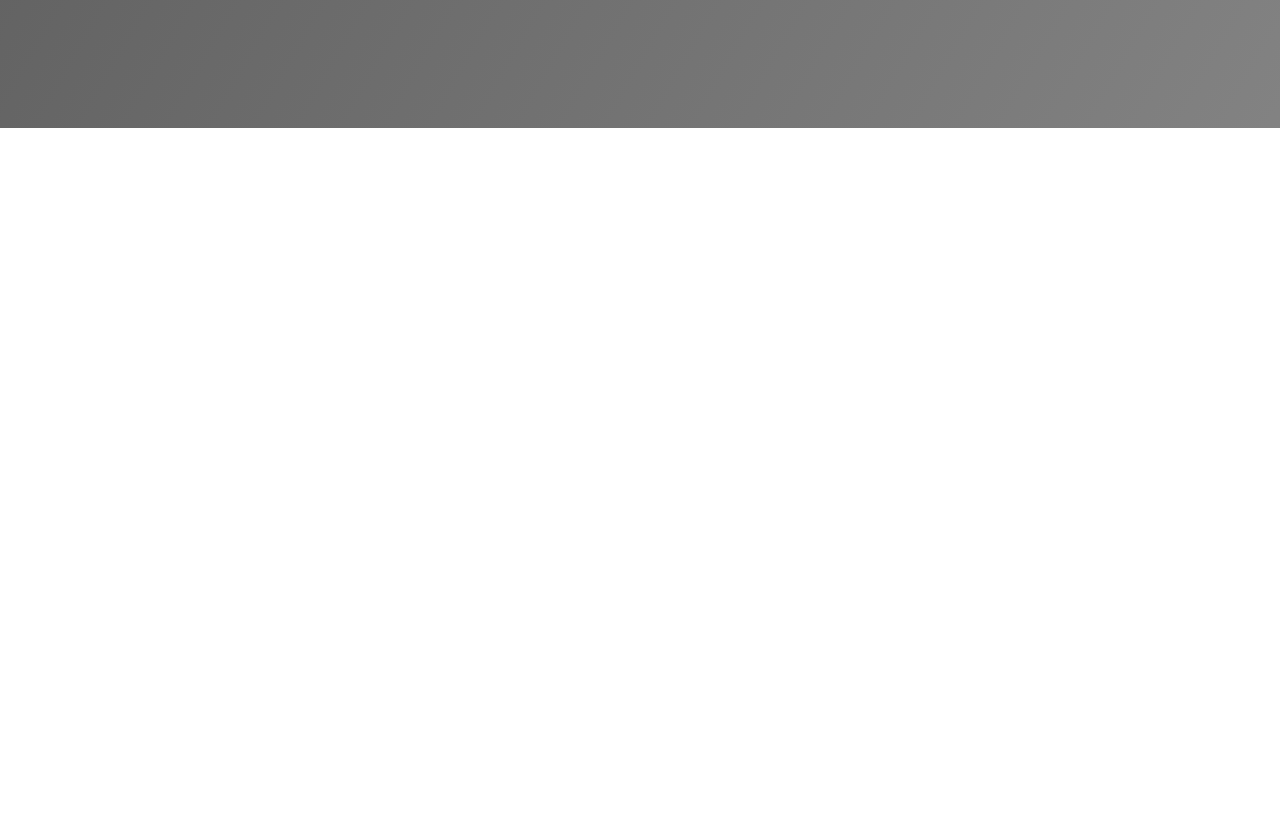
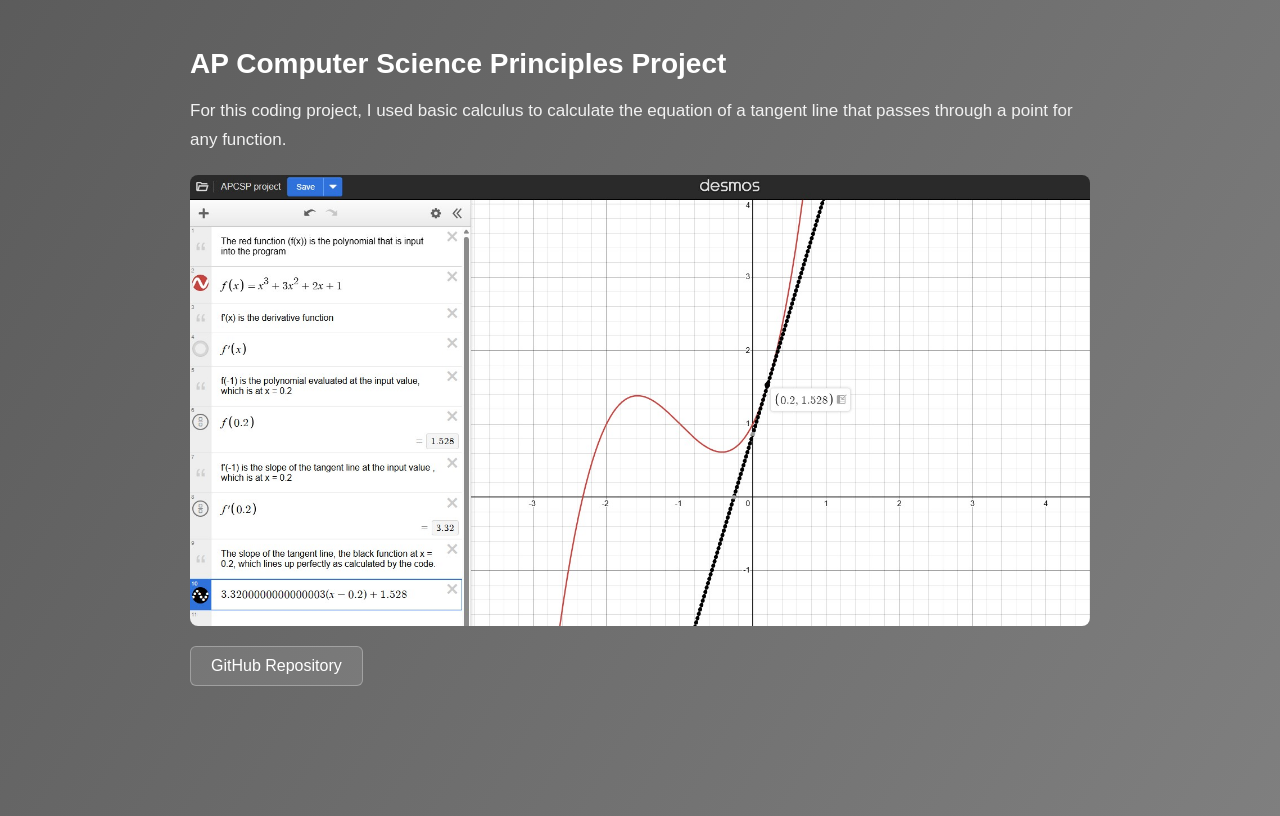
Before and after one commit to nimansh7611/nimansh7611.github.io, a plain HTML site: page projects.html in a window 1280 px wide. Shown: the part 2814-3630 px from the top of the page. Before the commit the page ends 2942 px from the top, so only its background shows below. Drawn offline with Linux system fonts and the light colour scheme.

Commit message:
Update projects.html

```diff
--- a/projects.html
+++ b/projects.html
@@ -10,6 +10,7 @@
     background: linear-gradient(120deg, #000000, #444444, #aaaaaa);
     background-size: 300% 300%;
     animation: gradientMove 12s ease infinite;
+
 }
         @keyframes gradientMove {
             0% { background-position: 0% 50%; }
@@ -174,6 +175,18 @@
             <iframe src="https://docs.google.com/document/d/1-pfnHvS-DFJbQBcYnozwnCx5pZ0FMK2quKeOGBkbqLA/preview"></iframe>
         </div>
     </div>
+    <div class="project">
+        <h2>AP Computer Science Principles Project</h2>
+        <p>
+            For this coding project, I used basic calculus to calculate the equation of a tangent line that passes through a point for any function.
+        </p>
+        <div class="project-images">
+            <img src="code1.jpg" alt="Computer Science Project" style="width: 100%;">
+        </div>
+        <div class="project-links">
+            <a href="https://github.com/nimansh7611/AP-computer-science-principles-project/tree/main" target="_blank">GitHub Repository</a>
+        </div>
+    </div>
 </div>
 </body>
 </html>
```
